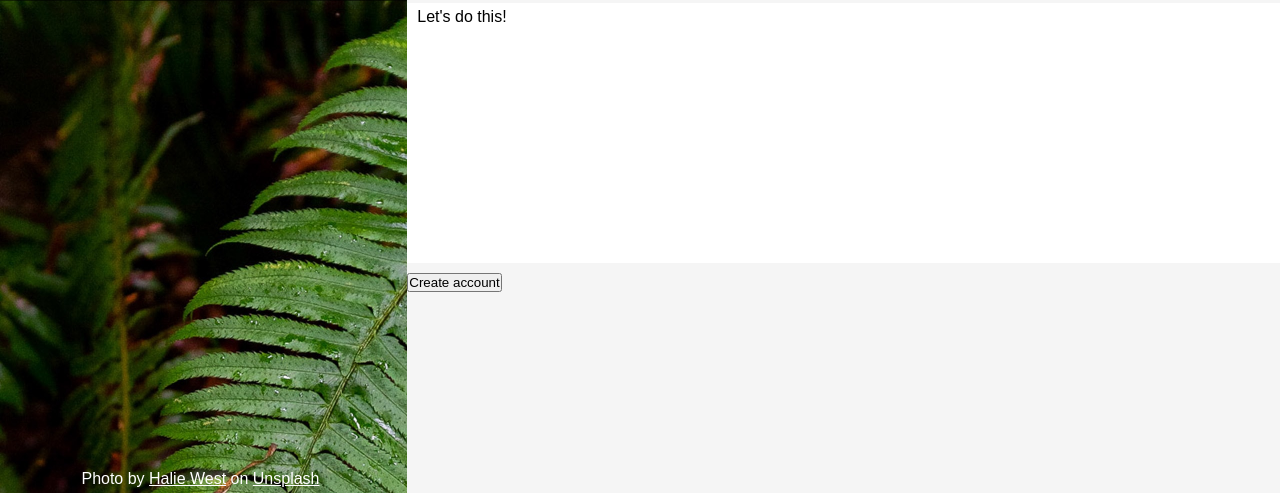
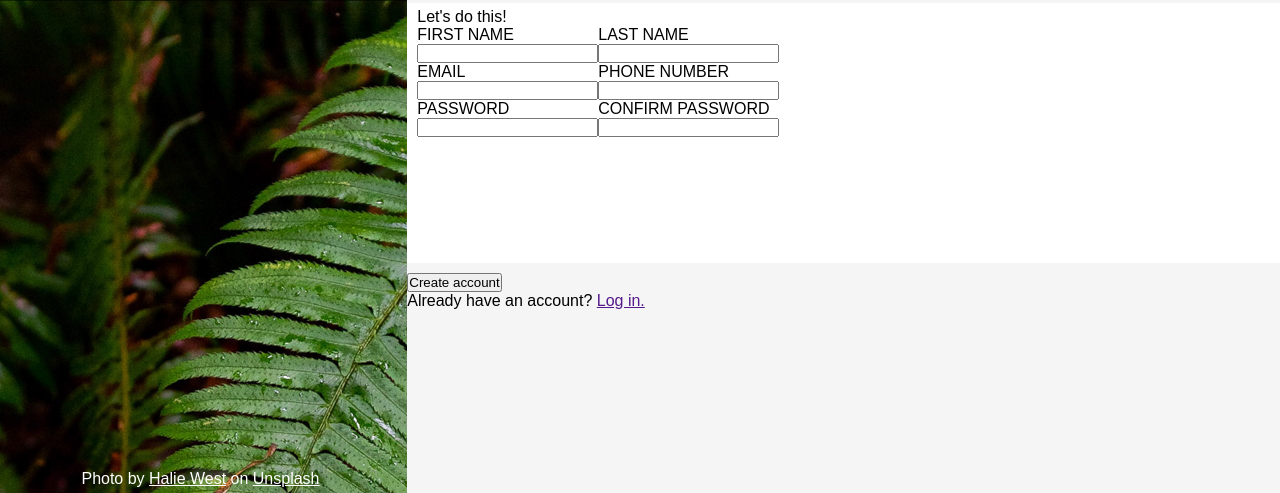
Before and after one commit to AlecBongard/signup, a plain HTML site: page index.html in a window 1280 px wide. Shown: the part 307-800 px from the top of the page. Drawn offline with Linux system fonts and the light colour scheme.

Commit message:
Add form controls

```diff
--- a/index.html
+++ b/index.html
@@ -36,15 +36,49 @@
         <div class="signup">
             <form action="" method="post">
                 <div class="fields">
-                    <p>
+                    <header class="form-header">
                         Let's do this!
-                    </p>
+                    </header>
+
+                    <div class="form-row">
+                        <div class="field">
+                            <label for="fname">FIRST NAME</label>
+                            <input id="fname" type="text" name="fname">
+                        </div>
+                        <div class="field">
+                            <label for="lname">LAST NAME</label>
+                            <input id="lname" type="text" name="lname">
+                        </div>
+                    </div>
+                    <div class="form-row">
+                        <div class="field">
+                            <label for="email">EMAIL</label>
+                            <input id="email" type="email" name="email">
+                        </div>
+                        <div class="field">
+                            <label for="phone">PHONE NUMBER</label>
+                            <input id="phone" type="tel" name="phone">
+                        </div>
+                    </div>
+                    <div class="form-row">
+                        <div class="field">
+                            <label for="pass">PASSWORD</label>
+                            <input type="password" name="pass" id="pass">
+                        </div>
+                        <div class="field">
+                            <label for="confirm_pass">CONFIRM PASSWORD</label>
+                            <input type="password" name="confirm_pass" id="confirm_pass">
+                        </div>
+                    </div>
 
                 </div>
                 <div class="submit">
                     <button type="submit">Create account</button>
                 </div>
             </form>
+            <p>
+                Already have an account? <a href="">Log in.</a>
+            </p>
         </div>
     </div>
 </body>
--- a/style.css
+++ b/style.css
@@ -87,3 +87,17 @@ body{
     background-color: white;
     margin-bottom: 10px;
 }
+
+.fields{
+    display: flex;
+    flex-direction: column;
+}
+
+.form-row{
+    display: flex;
+}
+
+.field{
+    display: flex;
+    flex-direction: column;
+}
```
